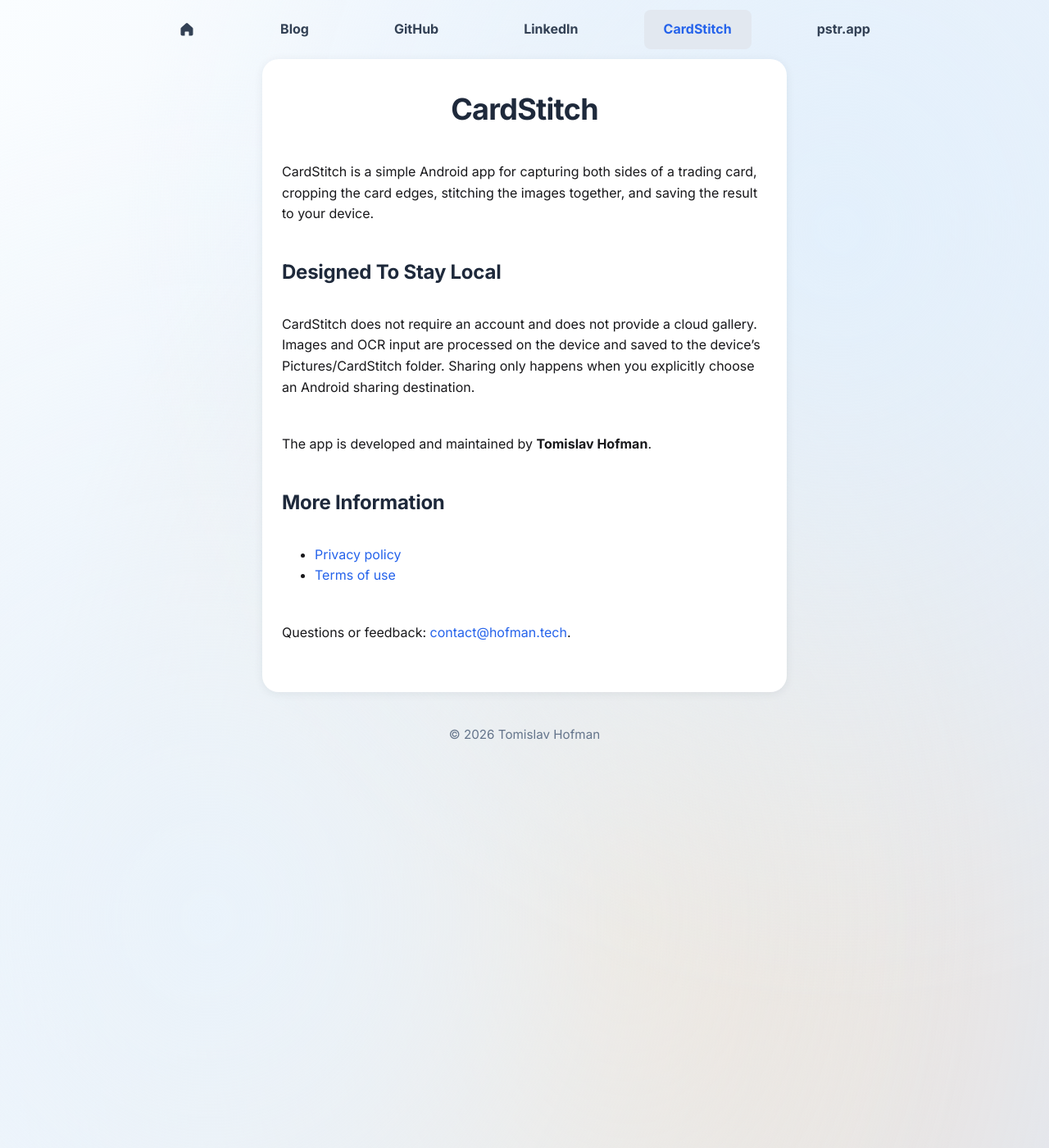
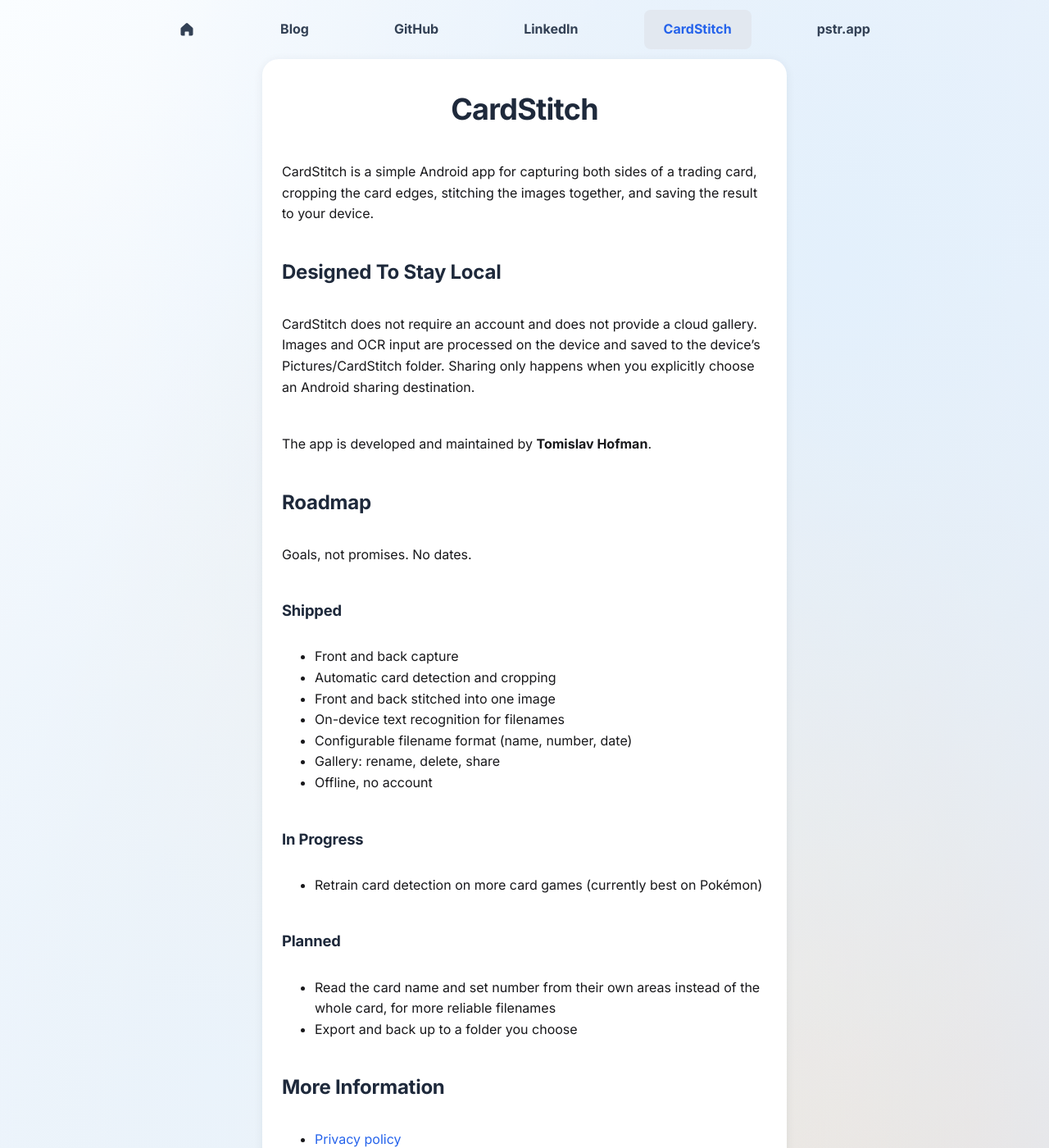
Before and after one commit to tomislavhofman/tomislavhofman.github.io, a Jekyll site: the page built from cardstitch/index.md, in a window 1280 px wide and 1400 px high. Shown: the whole window at 82% size. Built offline with Jekyll 4.4.1, drawn with Linux system fonts in a browser that asks for light colours.

Commit message:
docs: Add CardStitch roadmap

```diff
--- a/cardstitch/index.md
+++ b/cardstitch/index.md
@@ -20,6 +20,29 @@
 
 The app is developed and maintained by **Tomislav Hofman**.
 
+## Roadmap
+
+Goals, not promises. No dates.
+
+### Shipped
+
+- Front and back capture
+- Automatic card detection and cropping
+- Front and back stitched into one image
+- On-device text recognition for filenames
+- Configurable filename format (name, number, date)
+- Gallery: rename, delete, share
+- Offline, no account
+
+### In Progress
+
+- Retrain card detection on more card games (currently best on Pokémon)
+
+### Planned
+
+- Read the card name and set number from their own areas instead of the whole card, for more reliable filenames
+- Export and back up to a folder you choose
+
 ## More Information
 
 - [Privacy policy]({{ '/cardstitch/privacy/' | relative_url }})
```
